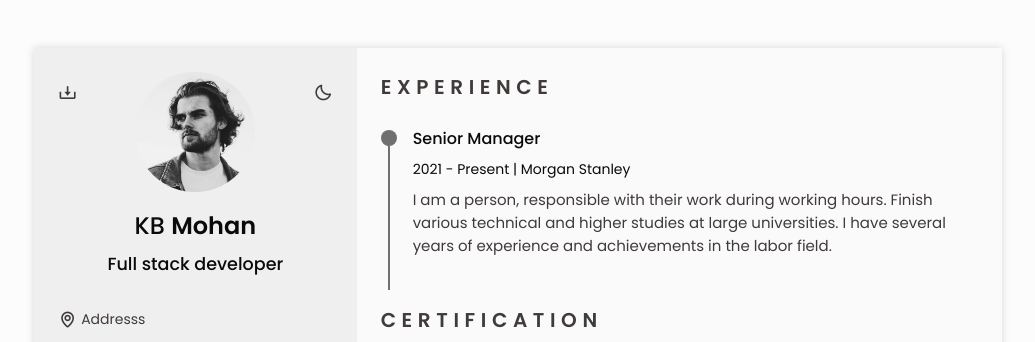
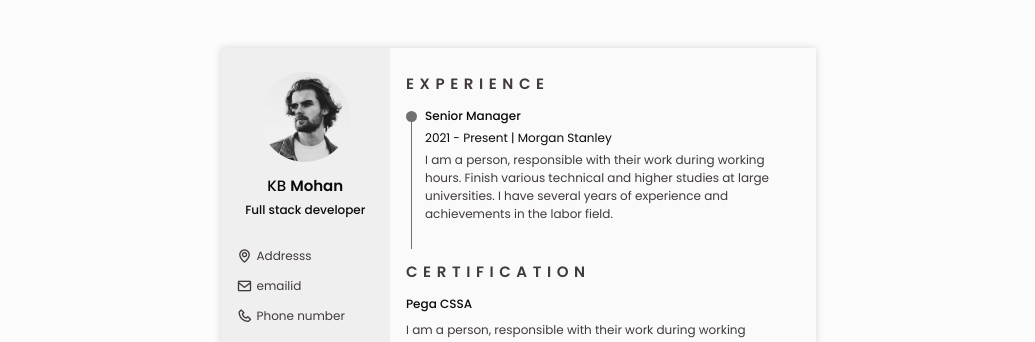
Before and after one commit to ManuKB/Resume, a plain HTML site: page index.html in a window 1280 px wide. Shown: the top 342 px of the page, without its empty margins (122-1157 px from the left). Drawn offline with nearby package versions, Linux system fonts and the light colour scheme.

Commit message:
Update styles.css
Signed-off-by: ManuKB <manu.kmh@gmail.com>

```diff
--- a/assets/css/styles.css
+++ b/assets/css/styles.css
@@ -70,7 +70,14 @@ body.dark-theme{
 }
 
 /*========== Font size variables to scale cv ==========*/
-
+body.scale-cv{
+  --h1-font-size: .938rem;
+  --h2-font-size: .938rem;
+  --h3-font-size: .875rem
+  --normal-font-size: .813rem;
+  --small-font-size: .75rem;
+  --smaller-font-size: .6rem;
+}
 
 /*========== Generate PDF button ==========*/
 .generate-pdf{
@@ -88,6 +95,107 @@ body.dark-theme{
 }
 
 /*========== Classes modified to reduce size and print on A4 sheet ==========*/
+.scale-cv .change-theme,
+.scale-cv .generate-pdf{
+  display: none;
+}
+
+.scale-cv .bd-container{
+  max-width: 595px;
+}
+
+.scale-cv .section{
+  padding: 1.5rem 0 .80rem;
+}
+
+.scale-cv .section-title{
+  margin-bottom: .75rem;
+}
+
+.scale-cv .resume__left,
+.scale-cv .resume__right{
+  padding: 0 1rem;
+}
+
+.scale-cv .home__img{
+  width: 90px;
+  height: 90px;
+}
+
+.scale-cv .home__container{
+  gap: 1.5rem;
+}
+
+.scale-cv .home__data{
+  gap: .25rem;
+}
+
+.scale-cv .home__address,
+.scale-cv .social__container{
+  gap: .75rem;
+}
+.scale-cv .home__icon,
+.scale-cv .social__icon,
+.scale-cv .interests__icon{
+  font-size: 1rem;
+}
+
+.scale-cv .education__container,
+.scale-cv .experience__container,
+.scale-cv .certification__container{
+  gap:1rem;
+}
+
+.scale-cv .education__time,
+.scale-cv .experience__time{
+  padding-right: .5rem;
+}
+
+.scale-cv .education__rounder,
+.scale-cv .experience__rounder{
+  width: 11px;
+  height: 11px;
+  margin-top: .22rem;
+}
+
+.scale-cv .education__line,
+.scale-cv .experience__line{
+  width: 1px;
+  height: 110%;
+  transform: translate(5px, 0);
+}
+
+.scale-cv .education__data,
+.scale-cv .experience__data{
+  gap: .25rem;
+}
+
+.scale-cv .skills__name{
+  margin-bottom: var(--mb-1);
+  font-size: var(--small-font-size);
+}
+
+.scale-cv .interests__container,
+.scale-cv .languages__content{
+  column-gap: 1.5rem;
+}
+
+.scale-cv p{
+  font-size: var(--small-font-size);
+}
+
+.scale-cv .resume__right{
+  width: 25rem;
+}
+
+.scale-cv h3{
+  font-size: var(--small-font-size);
+}
+
+.scale-cv .interests__name{
+  font-size: var(--small-font-size);
+}
+
 body{
   margin: 0 0 var(--header-height) 0;
   padding: 0;
```
